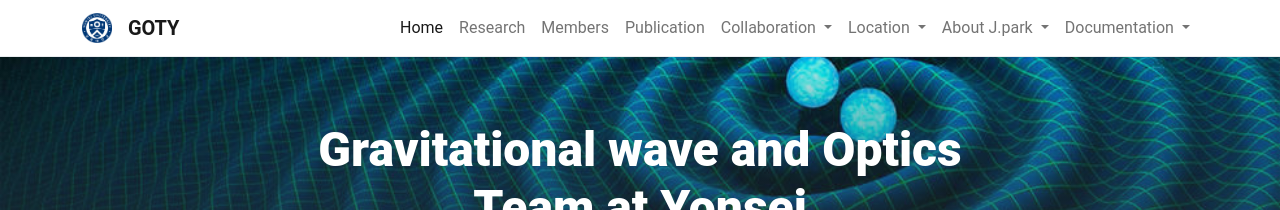
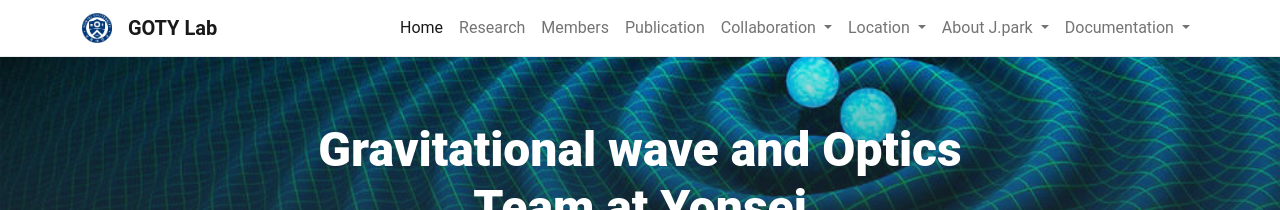
Before and after one commit to jgpark84/testpage, a Jekyll site: the page built from pages/home.md, in a window 1280 px wide. Shown: the top 210 px of the page. Built offline with Jekyll 4.4.1, drawn with Linux system fonts in a browser that asks for light colours.

Commit message:
Update _config.yml

```diff
--- a/_config.yml
+++ b/_config.yml
@@ -1,5 +1,5 @@
 # SITE SETTINGS
-title: GOTY                        # Title in top navigation bar (navbar) and <head>
+title: GOTY Lab                      # Title in top navigation bar (navbar) and <head>
 author: June Gyu Park                    # Used for copyright statement in footer
 baseurl: "/testpage"                   # Only required if your site is in a directory e.g. https://username.github.io/sitename
                                         # which has url: "https://username.github.io" (no slash) and baseurl: "/sitename" (leading slash)
```
